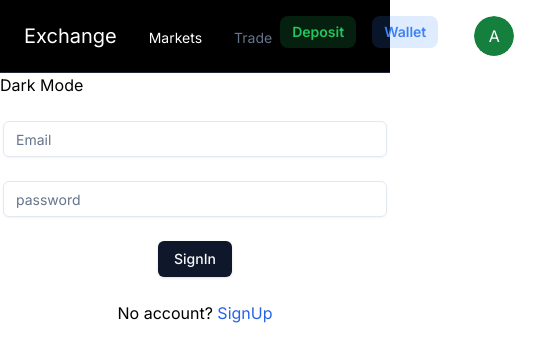
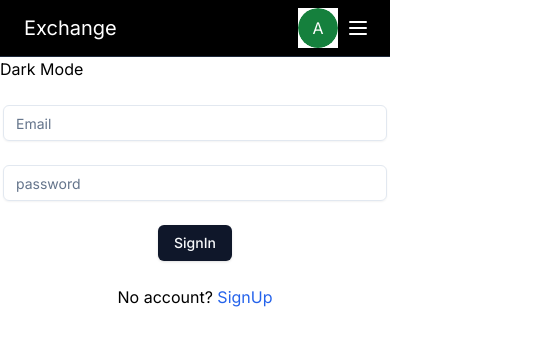
Before and after one commit to manideep1428/web3_binance, a Next.js app: page /signin in a window 390 px wide. Shown: the top 362 px of the page, 538 px wide, since content can reach past the window. Built offline with nearby package versions, Linux system fonts and the light colour scheme.

Commit message:
Added Features

```diff
--- a/app/components/Appbar.tsx
+++ b/app/components/Appbar.tsx
@@ -1,52 +1,94 @@
 "use client";
 
+import { useState, useEffect } from "react";
 import { usePathname } from "next/navigation";
 import { PrimaryButton, SignButton, SuccessButton } from "./core/Button"
 import { useRouter } from "next/navigation";
 import { getUserLogin } from "@/lib/utils";
 import { GetAccountDetails } from "./core/AccountDetails";
-
+import { Menu, X, User } from 'lucide-react';
 
 export const Appbar = () => {
     const route = usePathname();
     const router = useRouter();
+    const [isMobile, setIsMobile] = useState(false);
+    const [menuOpen, setMenuOpen] = useState(false);
 
-    const handleDeposit = ()=>{
-        if(getUserLogin()){
+    useEffect(() => {
+        const checkIfMobile = () => setIsMobile(window.innerWidth < 768);
+        checkIfMobile();
+        window.addEventListener('resize', checkIfMobile);
+        return () => window.removeEventListener('resize', checkIfMobile);
+    }, []);
+
+    const handleDeposit = () => {
+        if (getUserLogin()) {
             router.push("/deposit")
-        }else if(!getUserLogin()){
+        } else {
             console.log("Please Signin")
-        }else{
-            console.log("Something Went Wrong")
         }
     }
-    return <div className="text-white bg-black border-b border-slate-800">
-        <div className="flex justify-between items-center p-2">
-            <div className="flex">
-                <div className={`text-xl pl-4 flex flex-col justify-center cursor-pointer text-white`} onClick={() => router.push('/')}>
-                    Exchange
+
+    const NavItem = ({ href, children }:any) => (
+        <div
+            className={`text-sm pt-1 cursor-pointer ${route.startsWith(href) ? 'text-white' : 'text-slate-500'}`}
+            onClick={() => { router.push(href); setMenuOpen(false); }}
+        >
+            {children}
+        </div>
+    );
+
+    return (
+        <div className="text-white bg-black border-b border-slate-800">
+            <div className="flex justify-between items-center p-2">
+                <div className="flex items-center">
+                    <div className="text-xl pl-4 cursor-pointer text-white" onClick={() => router.push('/')}>
+                        Exchange
+                    </div>
+                    {!isMobile && (
+                        <>
+                            <NavItem href="/markets">Markets</NavItem>
+                            <NavItem href="/trade/SOL_USDC">Trade</NavItem>
+                        </>
+                    )}
                 </div>
-                <div className={`text-sm pt-1 flex flex-col justify-center pl-8 cursor-pointer ${route.startsWith('/') ? 'text-white' : 'text-slate-500'}`} onClick={() => router.push('/markets')}>
-                    Markets
+                {isMobile ? (
+                    <div className="flex items-center mr-3">
+                        {getUserLogin() ? (
+                            <div className="mr-2">
+                                <GetAccountDetails/>
+                            </div>
+                        ) : (
+                            <SignButton onClick={() => router.push("/signin")} className="mr-2">SignUp</SignButton>
+                        )}
+                        <button onClick={() => setMenuOpen(!menuOpen)}>
+                            {menuOpen ? <X size={24} /> : <Menu size={24} />}
+                        </button>
+                    </div>
+                ) : (
+                    <div className="flex flex-row justify-center gap-5">
+                        <SuccessButton onClick={handleDeposit}>Deposit</SuccessButton>
+                        {getUserLogin() ? (
+                            <>
+                                <PrimaryButton onClick={() => router.push(":id/wallet")}>Wallet</PrimaryButton>
+                                <GetAccountDetails />
+                            </>
+                        ) : (
+                            <SignButton onClick={() => router.push("/signin")}>SignUp</SignButton>
+                        )}
+                    </div>
+                )}
+            </div>
+            {isMobile && menuOpen && (
+                <div className="flex flex-col p-4 bg-black">
+                    <NavItem href="/markets">Markets</NavItem>
+                    <NavItem href="/trade/SOL_USDC">Trade</NavItem>
+                    <SuccessButton onClick={handleDeposit} className="mt-2">Deposit</SuccessButton>
+                    {getUserLogin() && (
+                        <PrimaryButton onClick={() => router.push(":id/wallet")} className="mt-2">Wallet</PrimaryButton>
+                    )}
                 </div>
-                <div className={`text-sm pt-1 flex flex-col justify-center pl-8 cursor-pointer ${route.startsWith('/trade') ? 'text-white' : 'text-slate-500'}`} onClick={() => router.push('/trade/SOL_USDC')}>
-                    Trade
-                </div>
-            </div>
-            <div className="flex flex-row justify-center gap-5">
-                <div className="p-2 mr-4 flex">
-                    <SuccessButton onClick={()=>setisDesposit(true)}>Deposit</SuccessButton>
-                    {/* <PrimaryButton>Withdraw</PrimaryButton> */}
-                  { getUserLogin() ?
-                    ( <div className="flex flex-row gap-5">
-                        <PrimaryButton onClick={() => router.push(":id/wallet")}>Wallet</PrimaryButton>
-                        <GetAccountDetails/>
-                      </div> )
-                   :
-                    ( <SignButton onClick={() => router.push("/signin")} >SignUp</SignButton> )
-                   }
-                </div>
-            </div>
+            )}
         </div>
-    </div>
+    );
 }
--- a/app/components/core/Button.tsx
+++ b/app/components/core/Button.tsx
@@ -1,22 +1,22 @@
 
-export const PrimaryButton = ({ children, onClick }: { children: string, onClick?: () => void }) => {
-    return <button onClick={onClick} type="button" className="text-center font-semibold rounded-lg focus:ring-blue-200 focus:none focus:outline-none hover:opacity-90 disabled:opacity-80 disabled:hover:opacity-80 relative overflow-hidden h-[32px] text-sm px-3 py-1.5 mr-4 ">
+export const PrimaryButton = ({  className ,children, onClick }: {  className?:string , children: string, onClick?: () => void }) => {
+    return <button onClick={onClick} type="button" className={`text-center font-semibold rounded-lg focus:ring-blue-200 focus:none focus:outline-none hover:opacity-90 disabled:opacity-80 disabled:hover:opacity-80 relative overflow-hidden h-[32px] text-sm px-3 py-1.5 mr-4 ${className}`}>
         <div className="absolute inset-0 bg-blue-500 opacity-[16%]"></div>
-        <div className="flex flex-row items-center justify-center gap-4"><p className="text-blue-500">{children}</p></div>
+        <div className="flex flex-row items-center justify-center gap-4"><p className="text-blue-500">{ children}</p></div>
     </button>
 
 }
 
-export const SuccessButton = ({ children, onClick }: { children: string, onClick: () => void }) => {
-    return <button onClick={onClick} type="button" className="text-center font-semibold rounded-lg focus:ring-green-200 focus:none focus:outline-none hover:opacity-90 disabled:opacity-80 disabled:hover:opacity-80 relative overflow-hidden h-[32px] text-sm px-3 py-1.5 mr-4 ">
+export const SuccessButton = ({ className , children, onClick }: { className?:string , children: string, onClick: () => void }) => {
+    return <button onClick={onClick} type="button" className={`text-center font-semibold rounded-lg focus:ring-green-200 focus:none focus:outline-none hover:opacity-90 disabled:opacity-80 disabled:hover:opacity-80 relative overflow-hidden h-[32px] text-sm px-3 py-1.5 mr-4 ${className}`}  >
         <div className="absolute inset-0 bg-green-500 opacity-[16%]"></div>
         <div className="flex flex-row items-center justify-center gap-4"><p className="text-green-500">{children}</p></div>
     </button>
 
 }
 
-export const SignButton = ({ children, onClick }: { children: string, onClick?: () => void }) => {
-    return <button onClick={onClick} type="button" className="text-center font-semibold rounded-lg text-black focus:ring-white focus:none focus:outline-none hover:opacity-90 disabled:opacity-80 disabled:hover:opacity-80 relative overflow-hidden h-[32px] text-sm px-3 py-1.5 mr-4 dark:text-white">
-        <div className="flex flex-row items-center text-black justify-center font-bold gap-4 dark:text-white">{children}</div>
+export const SignButton = ({  className ,children, onClick }: {  className?:string ,children: string, onClick?: () => void }) => {
+    return <button onClick={onClick} type="button" className= {`text-center font-semibold rounded-lg text-black focus:ring-white focus:none focus:outline-none hover:opacity-90 disabled:opacity-80 disabled:hover:opacity-80 relative overflow-hidden h-[32px] text-sm px-3 py-1.5 mr-4 dark:text-white ${className}`}>
+        <div className="flex flex-row items-center text-black justify-center font-bold gap-4 dark:text-white">{ children}</div>
     </button>
 }
--- a/app/trade/[market]/page.tsx
+++ b/app/trade/[market]/page.tsx
@@ -1,4 +1,5 @@
 "use client";
+import { useState, useEffect } from "react";
 import { MarketBar } from "@/app/components/MarketBar";
 import { OrderUI } from "@/app/components/OrderUI";
 import { TradeView } from "@/app/components/TradeView";
@@ -7,23 +8,38 @@ import { useParams } from "next/navigation";
 
 export default function Page() {
     const { market } = useParams();
-    return <div className="flex flex-row flex-1 ">
+    const [isMobile, setIsMobile] = useState(false);
+
+    useEffect(() => {
+        const checkIfMobile = () => {
+            setIsMobile(window.innerWidth < 768); // Adjust this breakpoint as needed
+        };
+
+        checkIfMobile();
+        window.addEventListener('resize', checkIfMobile);
+
+        return () => window.removeEventListener('resize', checkIfMobile);
+    }, []);
+
+    return (
+        <div className="flex flex-col md:flex-row flex-1">
             <div className="flex flex-col flex-1">
                 <MarketBar market={market as string} />
-            <div className="flex flex-row h-[920px] border-y border-slate-800">
-                <div className="flex flex-col flex-1">
+                <div className={`flex ${isMobile ? 'flex-col' : 'flex-row'} border-y border-slate-800`}>
+                    <div className={`flex flex-col ${isMobile ? 'w-full' : 'flex-1'}`}>
                         <TradeView market={market as string} />
                     </div>
+                    {!isMobile && (
                         <div className="flex flex-col w-[250px] overflow-hidden">
                             <Depth market={market as string} />
                         </div>
+                    )}
                 </div>
             </div>
-        <div className="w-[10px] flex-col border-slate-800 border-l"></div>
-        <div>
-            <div className="flex flex-col w-[250px]">
+            {!isMobile && <div className="w-[10px] flex-col border-slate-800 border-l"></div>}
+            <div className={`${isMobile ? 'w-full' : 'w-[250px]'}`}>
                 <OrderUI market={market as string} />
             </div>
         </div>
-    </div>
+    );
 }
```
Also changed, not shown: app/components/TradeView.tsx (+45 -9 lines). Lines whose indentation alone changed are shown as unchanged.
